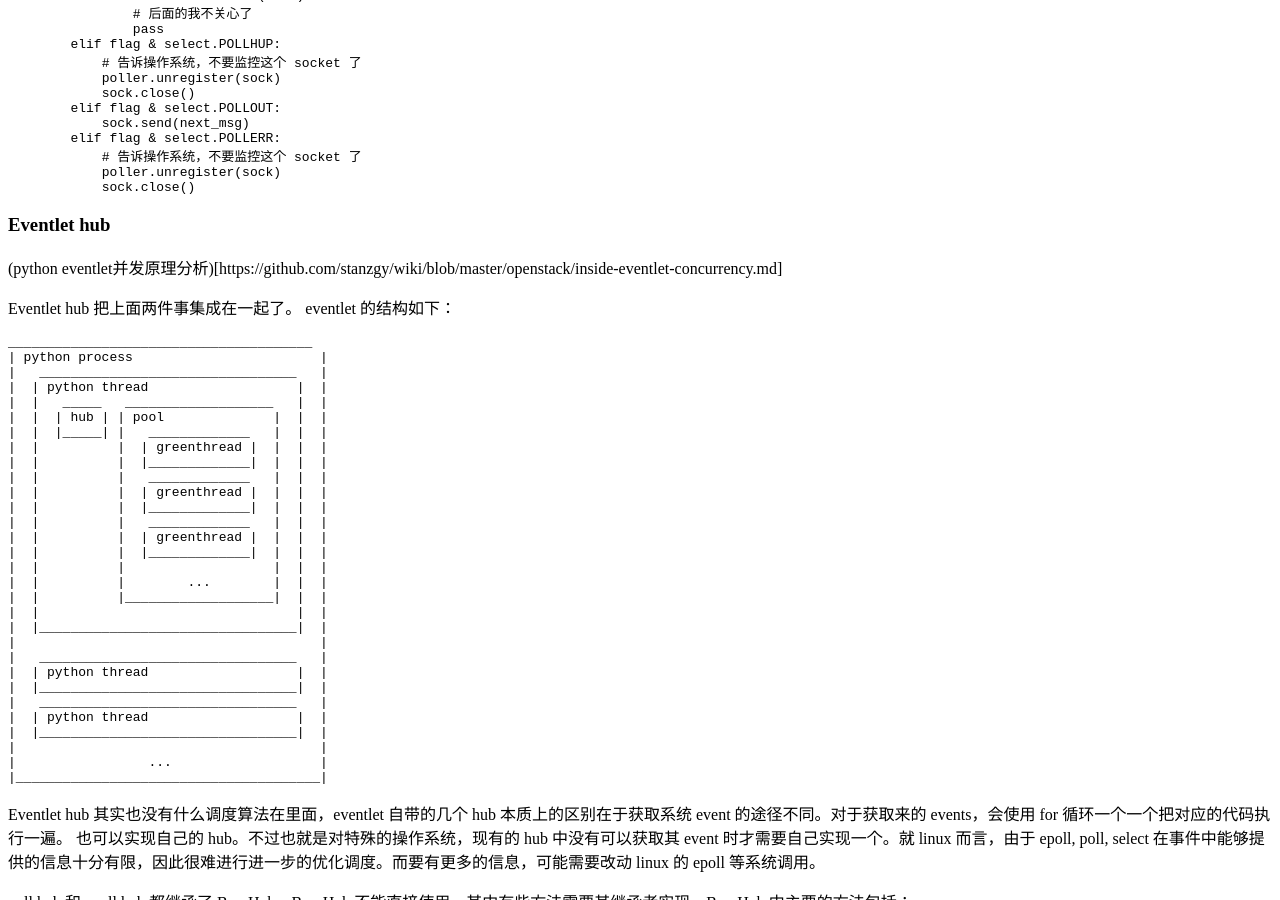
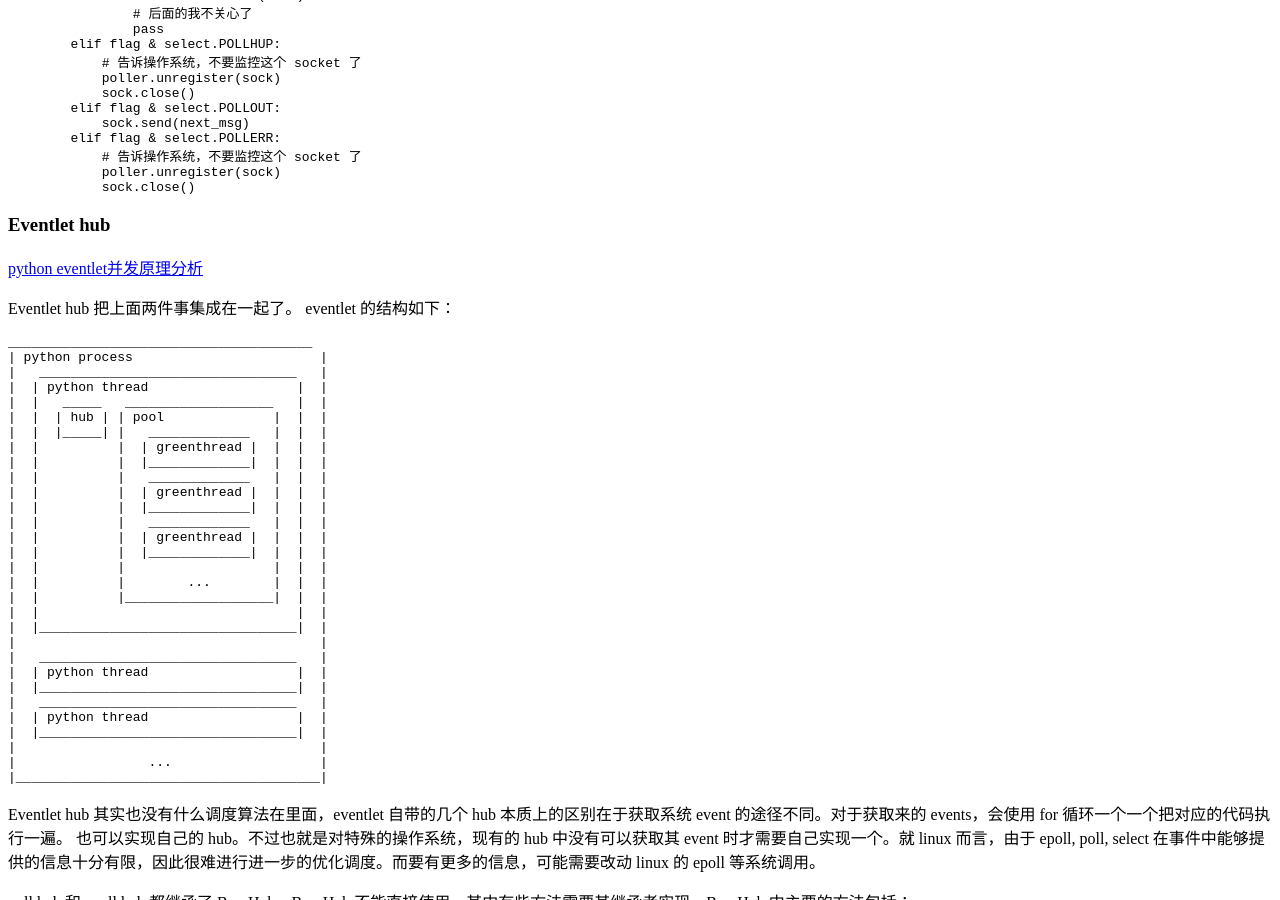
Before and after one commit to lavenresearch/lavenresearch.github.io, a Jekyll site: the page built from _posts/2016-04-21-Openstack-Swift-with-Eventlet.md, in a window 1280 px wide and 900 px high, scrolled down 2363 px. Built offline with Jekyll 4.4.1, drawn with Linux system fonts in a browser that asks for light colours; comment, search, counter and statistics services are not loaded; some of the changed text lies outside the part shown.

Commit message:
Update 2016-04-21-Openstack-Swift-with-Eventlet.md
add new post

```diff
--- a/_posts/2016-04-21-Openstack-Swift-with-Eventlet.md
+++ b/_posts/2016-04-21-Openstack-Swift-with-Eventlet.md
@@ -2,7 +2,7 @@
 layout: hpost
 category : openstack
 tagline: ""
-tags : [linux,swift,openstack,epoll]
+tags : [linux, swift, openstack, epoll]
 ---
 {% include JB/setup %}
 
@@ -12,11 +12,11 @@
 
 参考资料：
 
-[openstack分析 - eventlet](http://blog.csdn.net/fengkun32/article/details/42293949)
+[openstack分析 eventlet](http://blog.csdn.net/fengkun32/article/details/42293949)
 
 ### greenlet 实现了什么？
 
-(greenlet docs)[https://greenlet.readthedocs.org/en/latest/]
+[greenlet docs](https://greenlet.readthedocs.org/en/latest/)
 
 在程序执行的时候，通过 greenlet 就可以方便的在一个程序的各个部分之间跳来跳去。
 
@@ -136,7 +136,7 @@
 
 ### Eventlet hub
 
-(python eventlet并发原理分析)[https://github.com/stanzgy/wiki/blob/master/openstack/inside-eventlet-concurrency.md]
+[python eventlet并发原理分析](https://github.com/stanzgy/wiki/blob/master/openstack/inside-eventlet-concurrency.md)
 
 Eventlet hub 把上面两件事集成在一起了。 eventlet 的结构如下：
 
```
